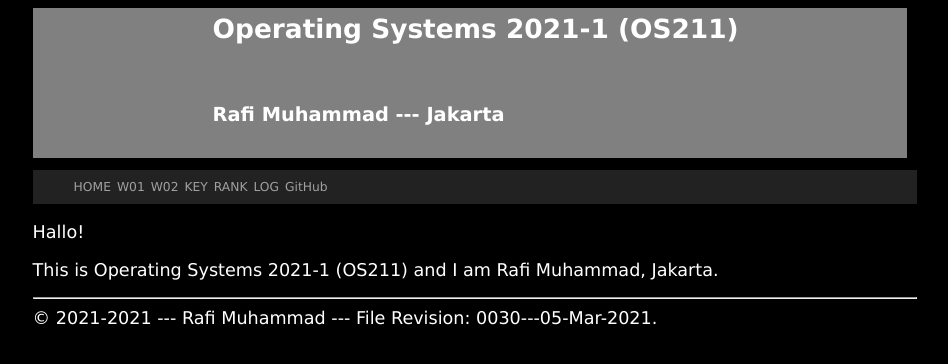
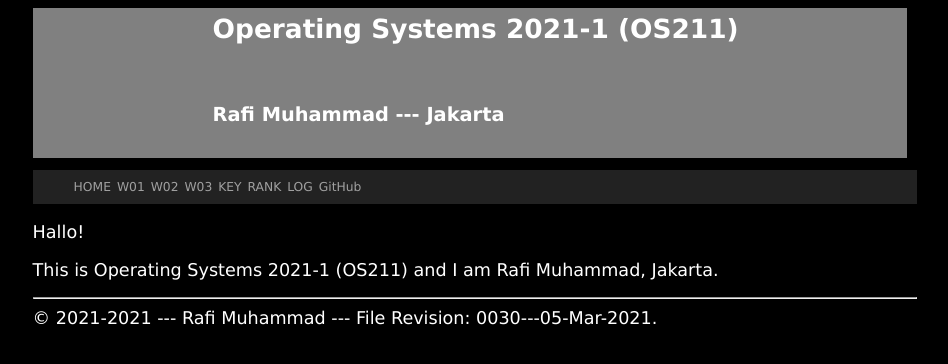
Before and after one commit to rafimuhammad01/os211, a Jekyll site: the page built from index.md, in a window 1280 px wide. Shown: the top 364 px of the page, without its empty margins (165-1113 px from the left). Built offline with Jekyll 4.4.1, drawn with Linux system fonts in a browser that asks for light colours.

Commit message:
Update navbar.html

```diff
--- a/_includes/navbar.html
+++ b/_includes/navbar.html
@@ -8,8 +8,8 @@
     <!--<li class='listitem'><a href='{{ site.baseurl }}/004.html'>LISTING</a></li>-->
     <li class='listitem'><a href='{{ site.baseurl }}/W01/'>W01</a></li>
     <li class='listitem'><a href='{{ site.baseurl }}/W02/'>W02</a></li>
-   <!-- <li class='listitem'><a href='{{ site.baseurl }}/W03/'>W03</a></li>
-    <li class='listitem'><a href='{{ site.baseurl }}/W04/'>W04</a></li>
+    <li class='listitem'><a href='{{ site.baseurl }}/W03/'>W03</a></li>
+    <!--<li class='listitem'><a href='{{ site.baseurl }}/W04/'>W04</a></li>
     <li class='listitem'><a href='{{ site.baseurl }}/W05/'>W05</a></li>
     <li class='listitem'><a href='{{ site.baseurl }}/W06/'>W06</a></li>
     <li class='listitem'><a href='{{ site.baseurl }}/W07/'>W07</a></li>
```
